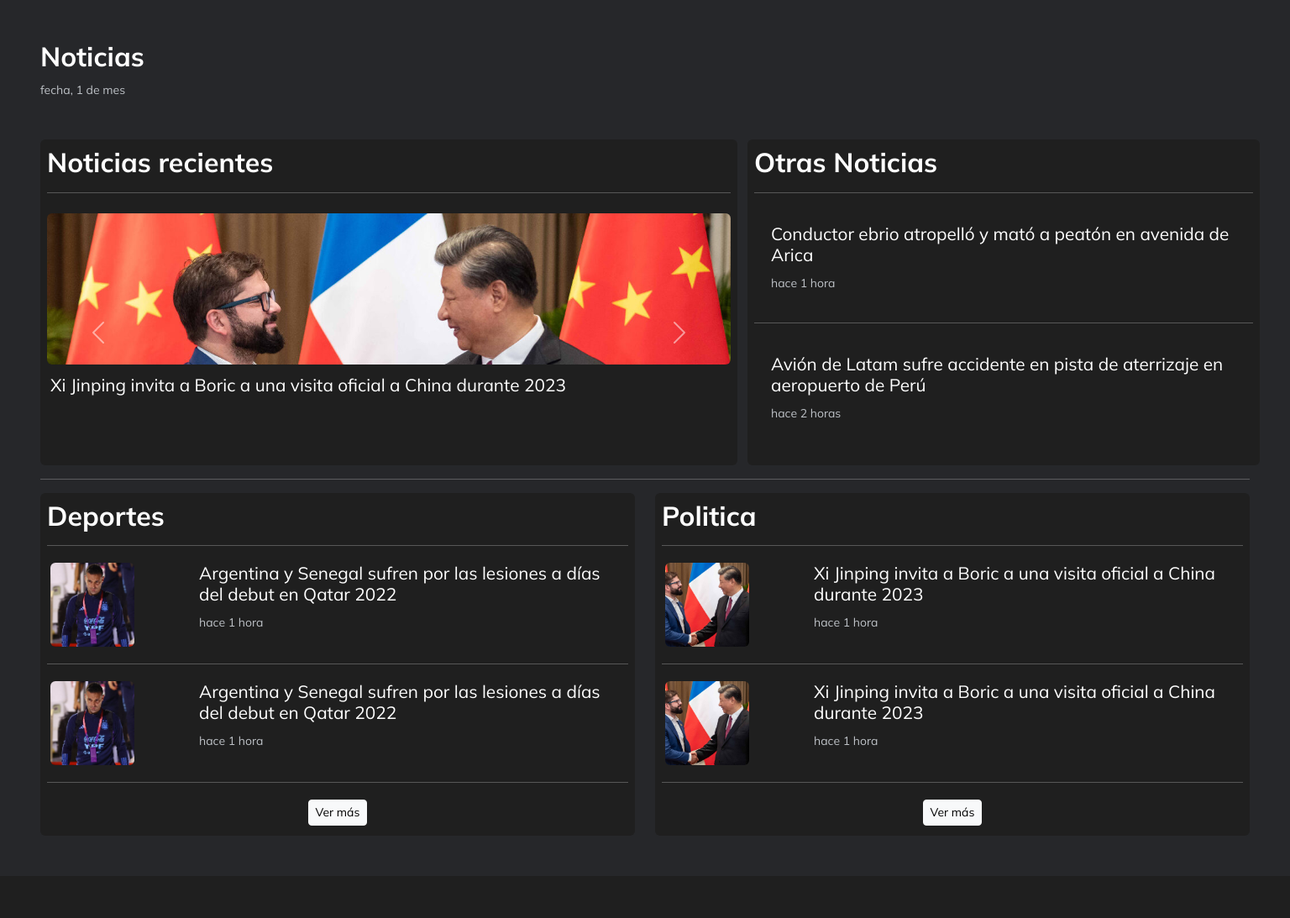
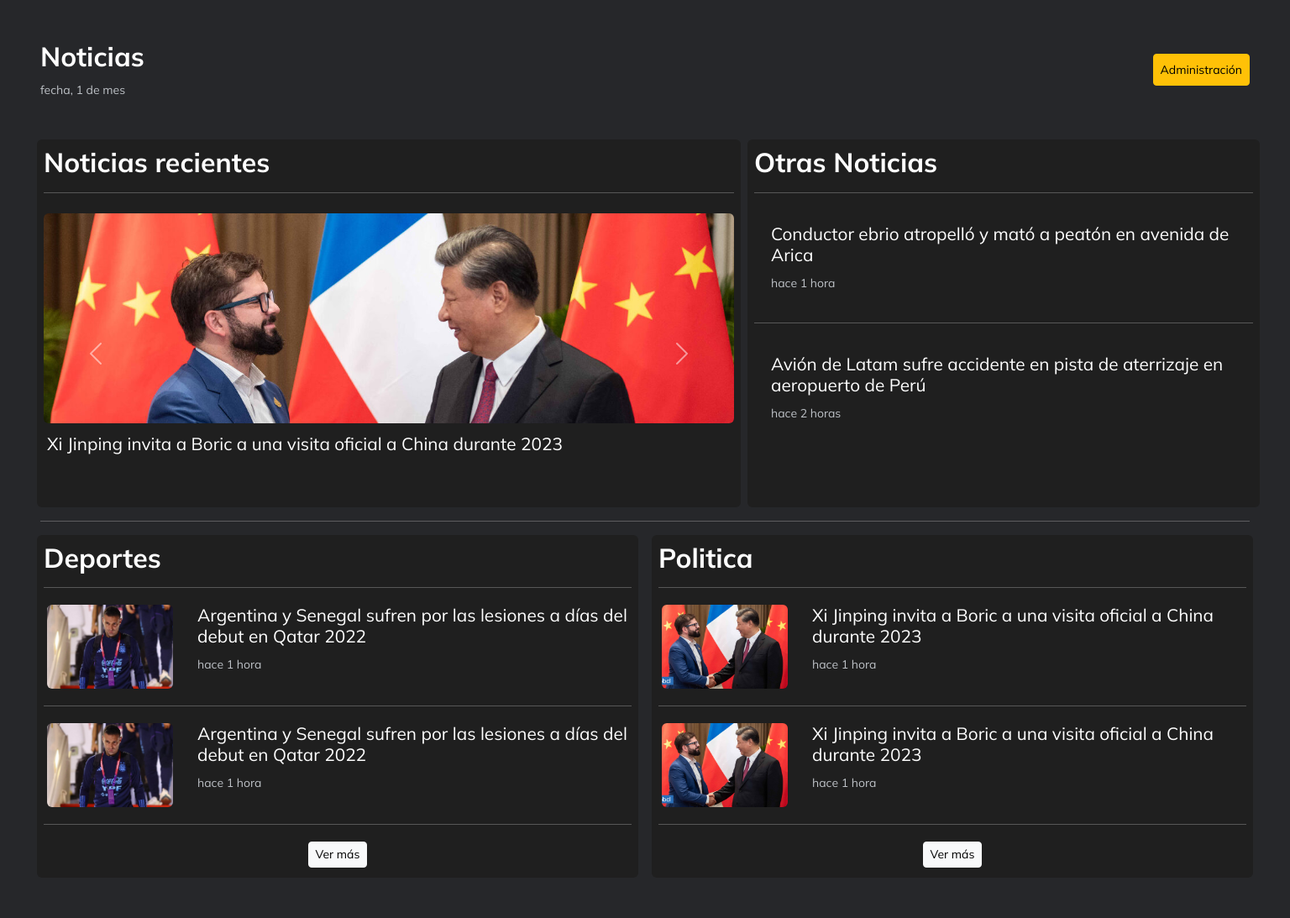
Before and after one commit to mhylos/lab3noticias, a PHP site: page / in a window 1536 px wide. Shown: the whole page at 84% size. Before the commit the page ends 983 px from the top, so only its background shows below. Run offline with PHP 8.4, Linux system fonts and the light colour scheme.

Commit message:
administracion btn

```diff
--- a/css/index.css
+++ b/css/index.css
@@ -75,3 +75,18 @@ aside {
         height: 100px;
     }
 }
+
+@media (min-width: 1440px) {
+    .image-container {
+        height: 250px;
+    }
+
+    .carousel {
+        height: 350px;
+    }
+
+    .small-square {
+        width: 150px;
+        height: 100px;
+    }
+}
--- a/index.html
+++ b/index.html
@@ -15,13 +15,20 @@
 
 </head>
 <body class="m-5">
-    <header class="mb-5">
-        <h1>Noticias</h1>
-        <small>fecha, 1 de mes</small>
+    <header class="d-grid mb-5">
+        <div class="row">
+            <div class="col">
+                <h1>Noticias</h1>
+                <small>fecha, 1 de mes</small>
+            </div>
+            <div class="col d-sm-flex flex-row-reverse">
+                <button type="button" class="btn btn-warning btn-sm my-3">Administración</button>
+            </div>
+        </div>
     </header>
     <main>
         <div class="row d-flex">
-            <article class="col-md-7">
+            <article class="col-md-7 p-0 px-md-2">
                 <section class="rounded p-2">
                     <h2>Noticias recientes</h2>
                     <hr>
@@ -55,7 +62,7 @@
                     </div>
                 </section>
             </article>
-            <aside class="col-md-5 my-3 my-md-0 rounded p-2">
+            <aside class="col-md-5 my-3 my-md-0 rounded p-2 px-md-2">
                 <h2>Otras Noticias</h2>
                 <hr>
                 <div class="row-md d-md-flex">
@@ -85,7 +92,7 @@
         </div>
         <hr>
         <div class="row">
-            <article class="col-md-6">
+            <article class="col-md-6 p-0 px-md-2">
                 <section class="p-2 rounded">
                     <h2>Deportes</h2>
                     <hr>
@@ -118,7 +125,7 @@
                 </section>
             </article>
             <hr class="d-md-none my-3">
-            <article class="col-md-6">
+            <article class="col-md-6 p-0 px-md-2">
                 <section class="p-2 rounded">
                     <h2>Politica</h2>
                     <hr>
```
